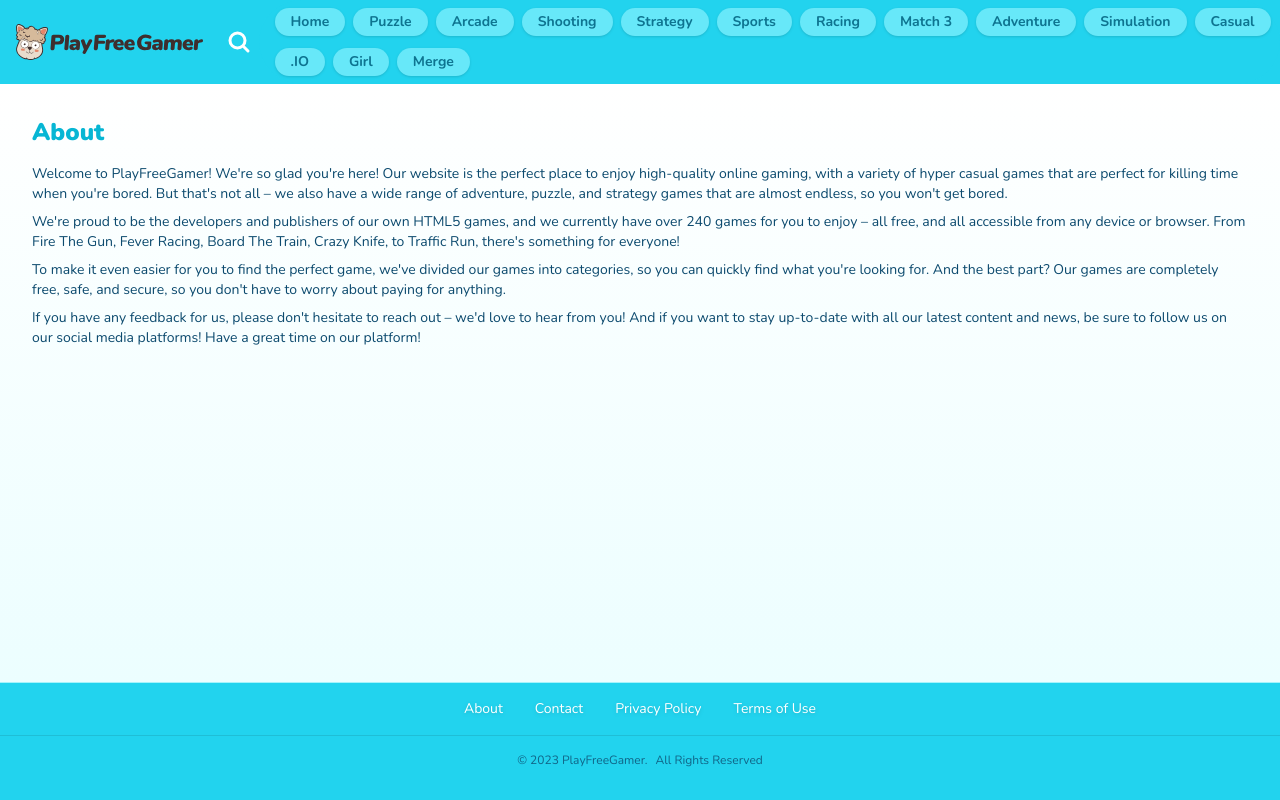
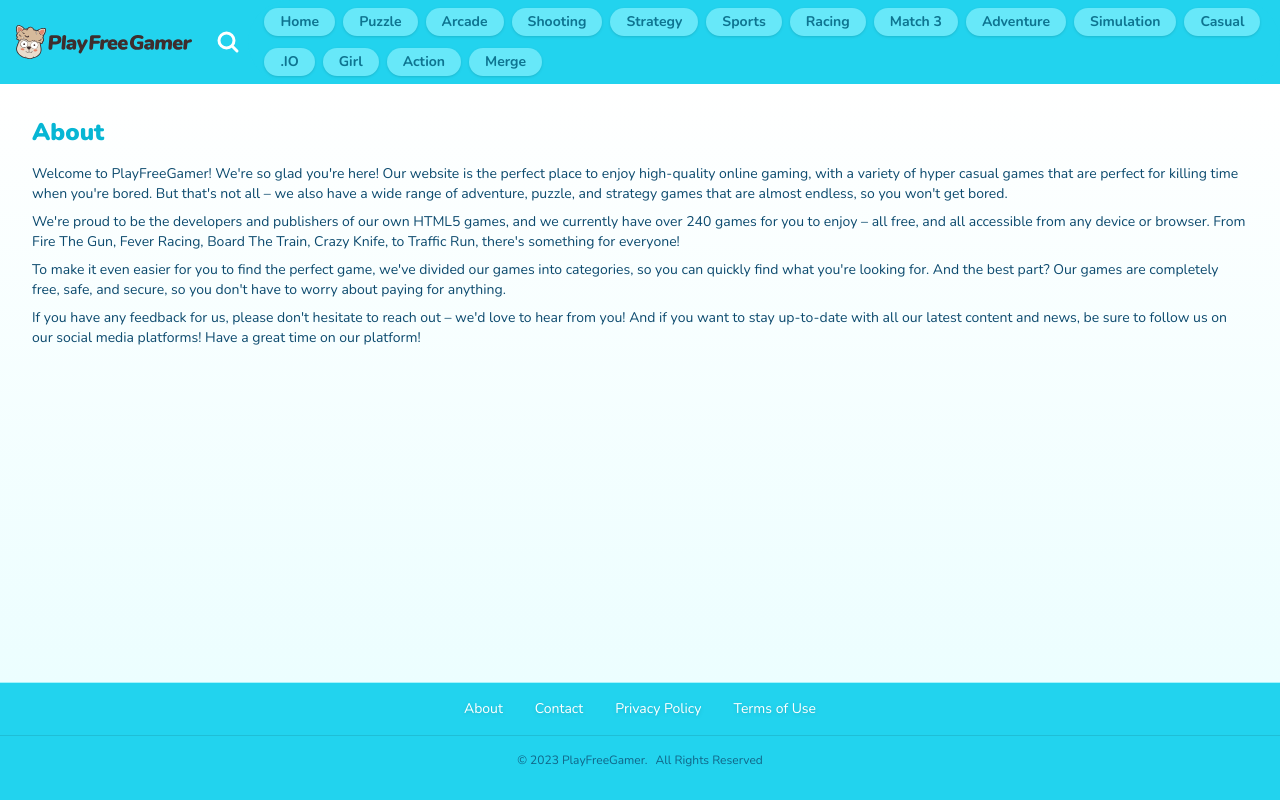
Before and after one commit to zengtai/playfreegamer-com-static-html, a Next.js app: page /about in a window 1280 px wide. Built offline with nearby package versions, Linux system fonts and the light colour scheme.

Commit message:
更新新游戏；修改导航样式

```diff
--- a/components/Header.js
+++ b/components/Header.js
@@ -29,7 +29,7 @@ export default function Header() {
   return (
     <>
       <header className="site-header">
-        <div className="container">
+        <div className="relative flex items-center justify-between xl:max-w-full xl:flex-row xl:justify-center">
           <div className="branding m-4">
             <Link href={`/`} title={SITE_META.NAME}>
               <Image
--- a/components/Navbar.js
+++ b/components/Navbar.js
@@ -66,10 +66,10 @@ export default function Navbar({ menuOpen, setMenuState }) {
       text: `Girl`,
       link: `/category/girl/`,
     },
-    // {
-    //   text: `Action`,
-    //   link: `/category/action/`,
-    // },
+    {
+      text: `Action`,
+      link: `/category/action/`,
+    },
     {
       text: `Merge`,
       link: `/category/merge/`,
--- a/pages/_document.js
+++ b/pages/_document.js
@@ -1,10 +1,12 @@
 import { Html, Head, Main, NextScript } from "next/document";
-import Script from "next/script";
+// import Script from "next/script";
 
 export default function Document() {
   return (
     <Html lang="en">
-      <Head />
+      <Head>
+        <meta name="generator" content={new Date().toISOString()} />
+      </Head>
       <body className="bg-cyan-400">
         <Main />
         <NextScript />
--- a/styles/globals.css
+++ b/styles/globals.css
@@ -18,7 +18,7 @@
 }
 
 .site-header .container {
-  @apply relative flex items-center justify-between xl:flex-row;
+  @apply relative flex items-center justify-between xl:max-w-full xl:flex-row;
 }
 
 .navbar {
```
Also changed, not shown: 1 other file (tests, documents, lock files or other folders).
